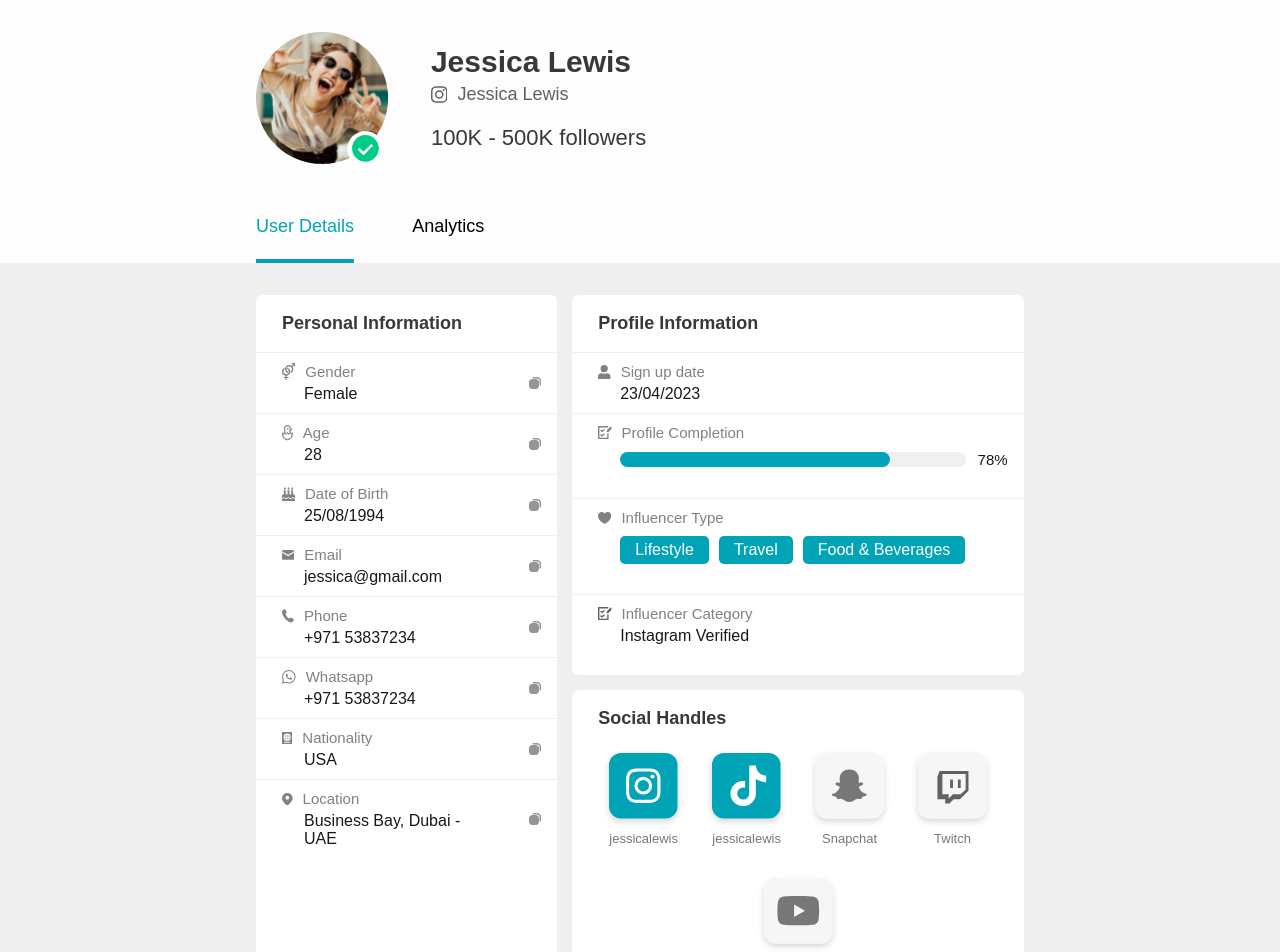
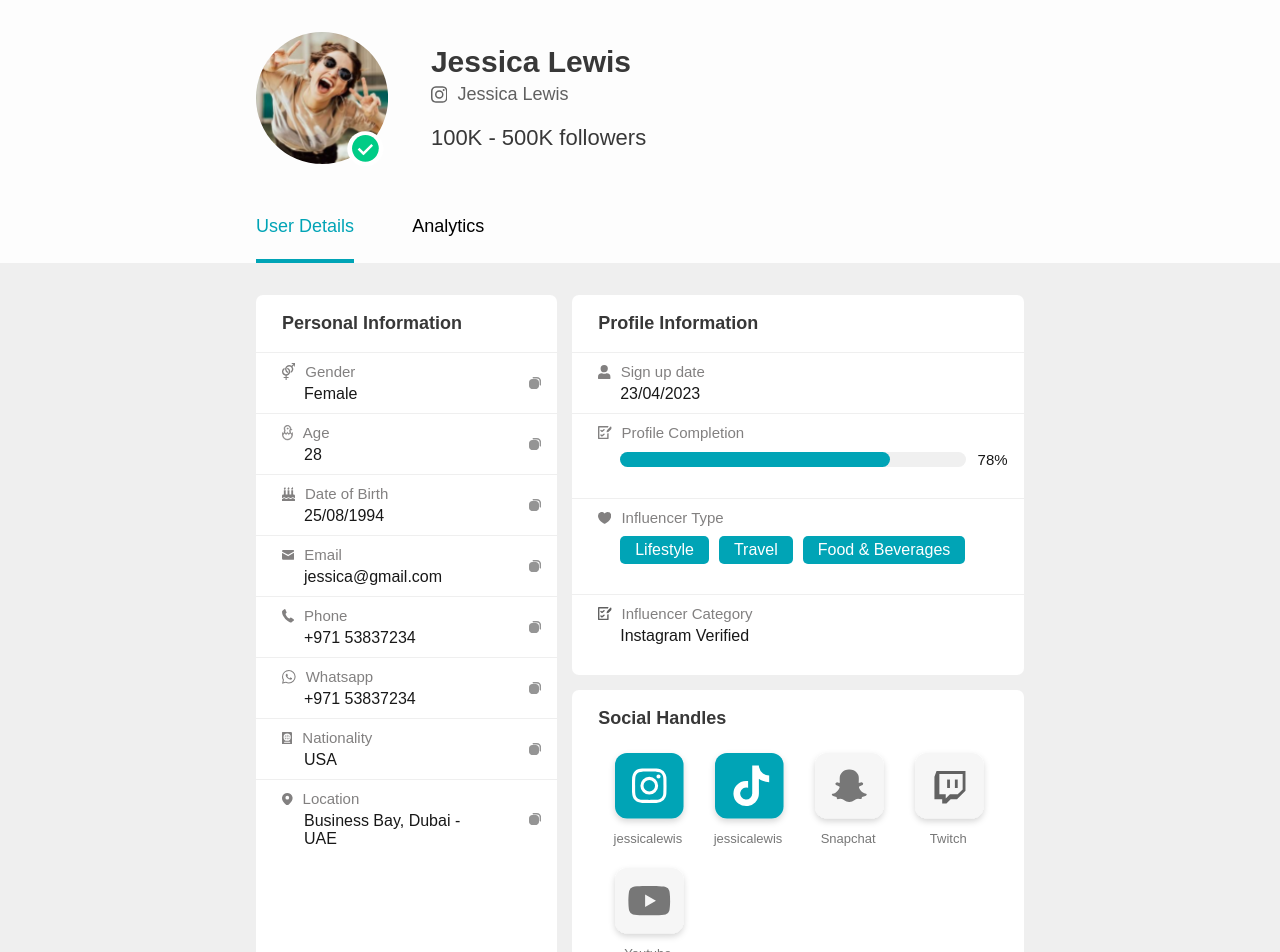
Before and after one commit to MElhatmi/Vuetest, a Vue app: page / in a window 1280 px wide. Shown: the top 952 px of the page. Built offline with nearby package versions, Linux system fonts and the light colour scheme.

Commit message:
important version

```diff
--- a/src/components/main-section/main-section-components/main-section-socialHandles.vue
+++ b/src/components/main-section/main-section-components/main-section-socialHandles.vue
@@ -1,6 +1,6 @@
 <template>
   <div class="main-section-headers">Social Handles</div>
-  <div class="main-section-socialHandles-wrapper">
+
   <div class="main-section-socialHandles">
     <div
       class="main-section-socialHandle"
@@ -12,7 +12,6 @@
       </div>
       <div class="main-section-socialHandle-description">
         {{ social.description }}
-        </div>
       </div>
     </div>
   </div>
@@ -57,22 +56,24 @@ export default {
 
 <style>
 .main-section-socialHandles {
-  display: flex;
-  justify-content: center;
-  flex-wrap: wrap;
-  padding: 0 0 20px 0;
+  margin: 0 auto;
+  /*padding: 0 calc(15px + 1vw) 20px calc(15px + 1vw);*/
+  display: grid;
+  grid-template-columns: repeat(
+    auto-fill,
+    minmax(80px, 1fr)
+  ); /* Adjust as needed */ /* Start from the left */
   gap: calc(10px + 0.5vw);
+  width: 85%;
+  /* max-width: 1000px; */ /* Example max-width for centering */
+  /* Center the grid horizontally */
 }
 .main-section-socialHandle {
   text-align: center;
   font-size: 13px;
   color: #777777;
 }
-.main-section-socialHandles-wrapper {
-  padding: 0 calc(15px + 1vw);
-}
-
-.main-section-socialHandle-description {
-  padding-bottom: 10px;
-}
+/*.main-section-socialHandles-wrapper {
+  padding: 0 calc(15px + 1vw) 20px calc(15px + 1vw);
+}*/
 </style>
--- a/src/components/top-section/top-section.vue
+++ b/src/components/top-section/top-section.vue
@@ -119,7 +119,7 @@ export default {
     padding-left: calc(15px + 1vw);
   }*/
   .top-section {
-    background-image: linear-gradient(to bottom, #caeaee 30%, transparent 30%);
+    background-image: linear-gradient(to bottom, #caeaee 27%, transparent 27%);
   }
 
   .top-section-container {
```
Lines whose indentation alone changed are shown as unchanged.
